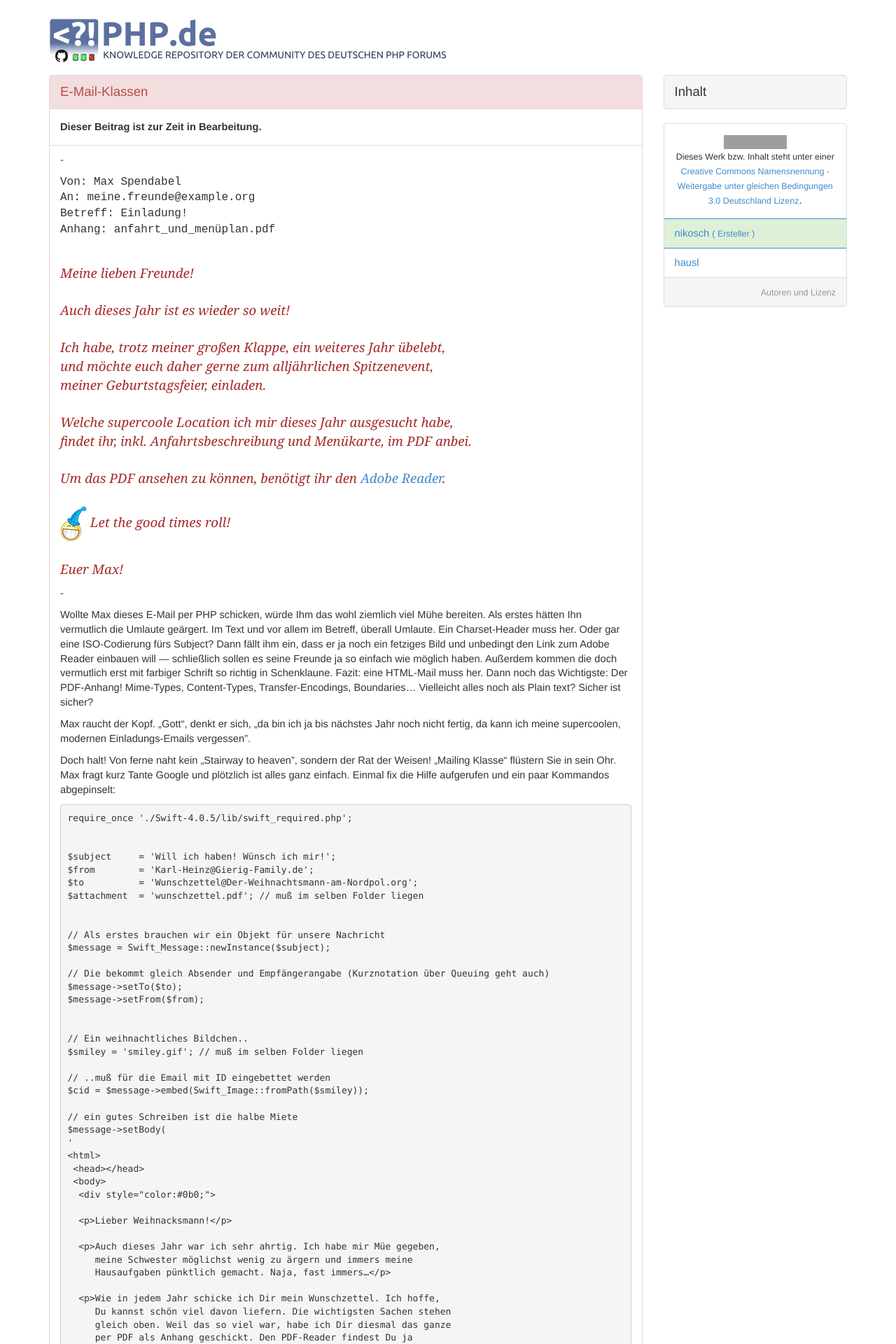
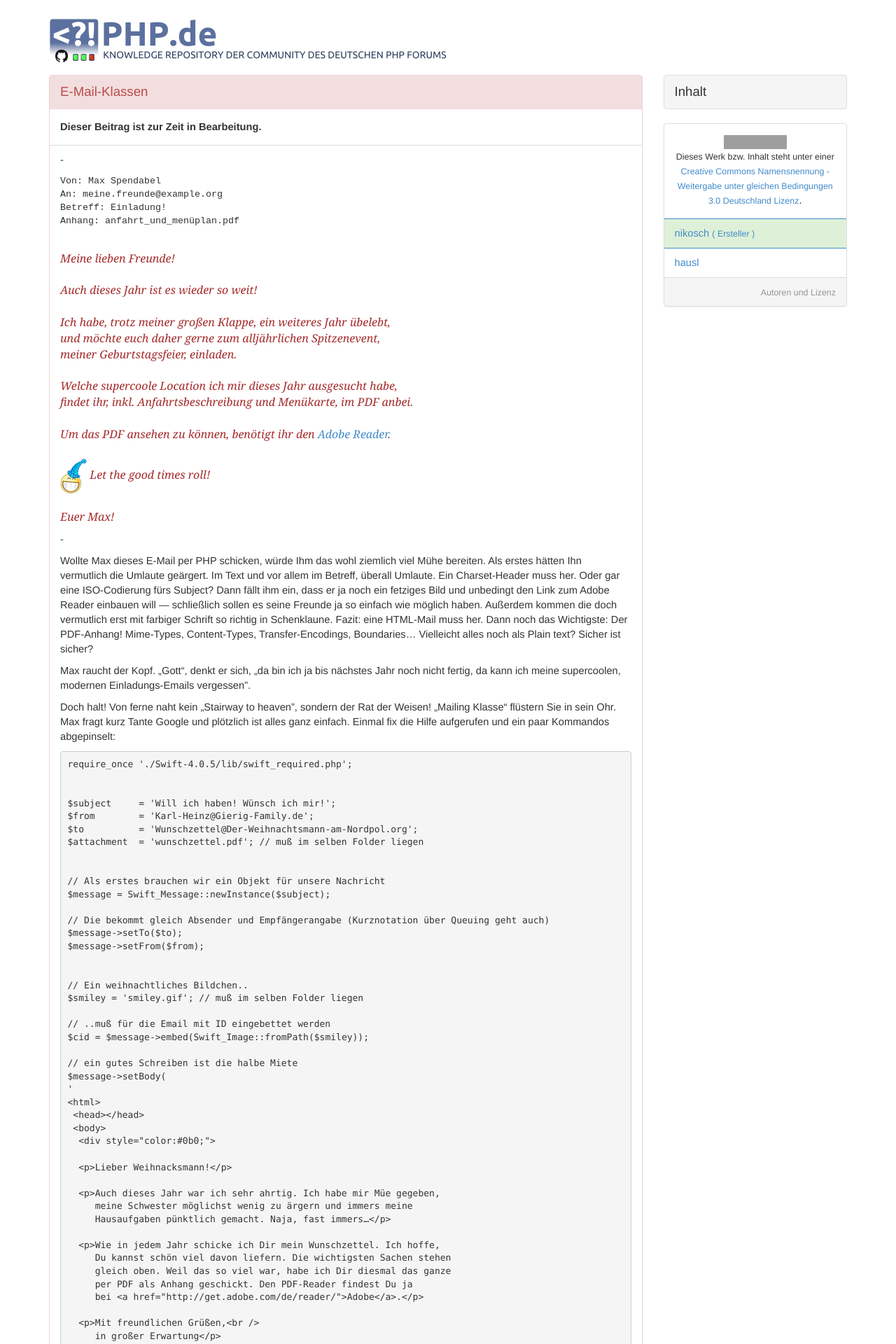
Before and after one commit to php-de/php-de.github.io, a Jekyll site: the page built from email/email-class.md, in a window 1280 px wide. Shown: the top 1920 px of the page at 70% size. Built offline with Jekyll 4.4.1, drawn with Linux system fonts in a browser that asks for light colours; grey boxes are pictures that could not be loaded.

Commit message:
Update email-class.md

```diff
--- a/email/email-class.md
+++ b/email/email-class.md
@@ -19,13 +19,13 @@ entry-type: in-progress
 
 -
 
-<p style="font-size: 12pt; font-family: Courier New, Consolas">
+<p style="font-size: 10pt; font-family: Courier New, Consolas">
     Von: Max Spendabel<br>
     An: meine.freunde@example.org<br>
     Betreff: Einladung!<br>
     Anhang: anfahrt_und_menüplan.pdf<br>
 </p>
-<p style="color: brown; font-size: 14pt; font-family: Georgia, Calibri"><i>
+<p style="color: brown; font-size: 12pt; font-family: Georgia, Calibri"><i>
 <br>
     Meine lieben Freunde!<br>
     <br>
```
